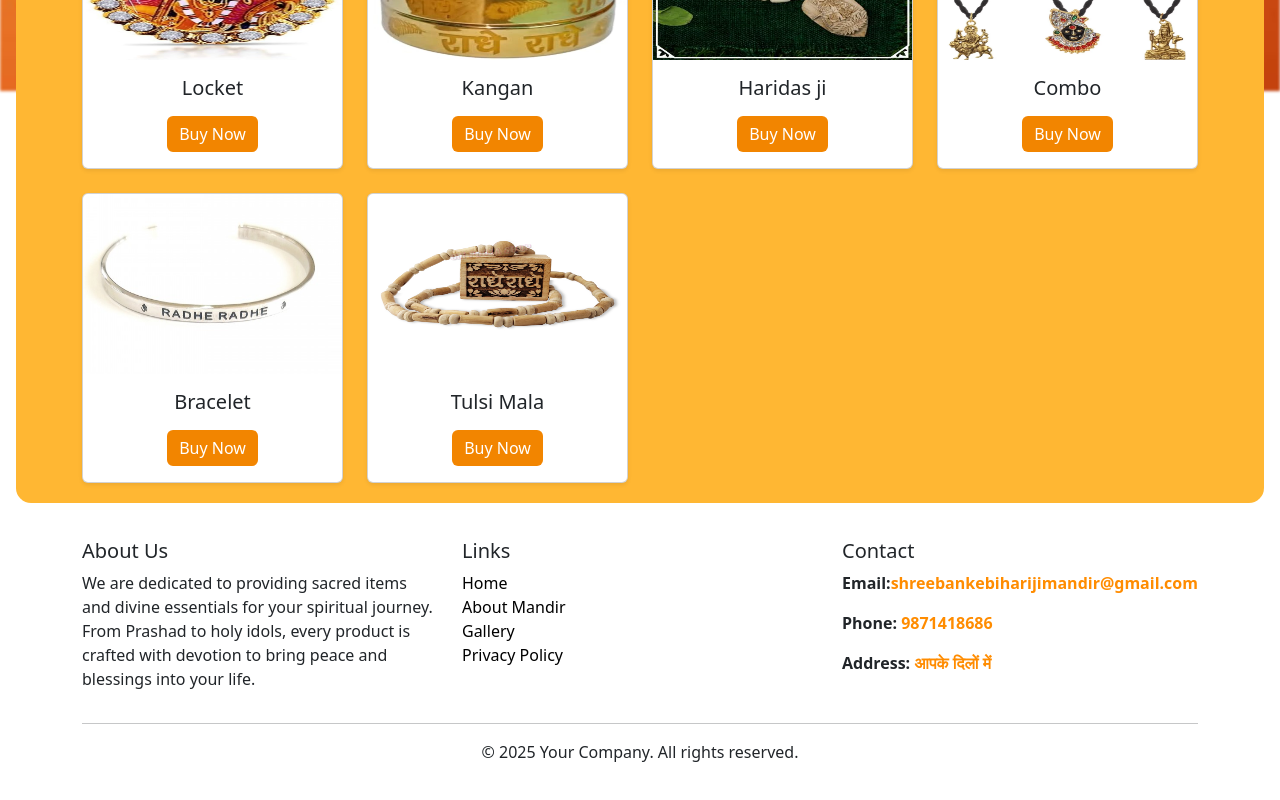
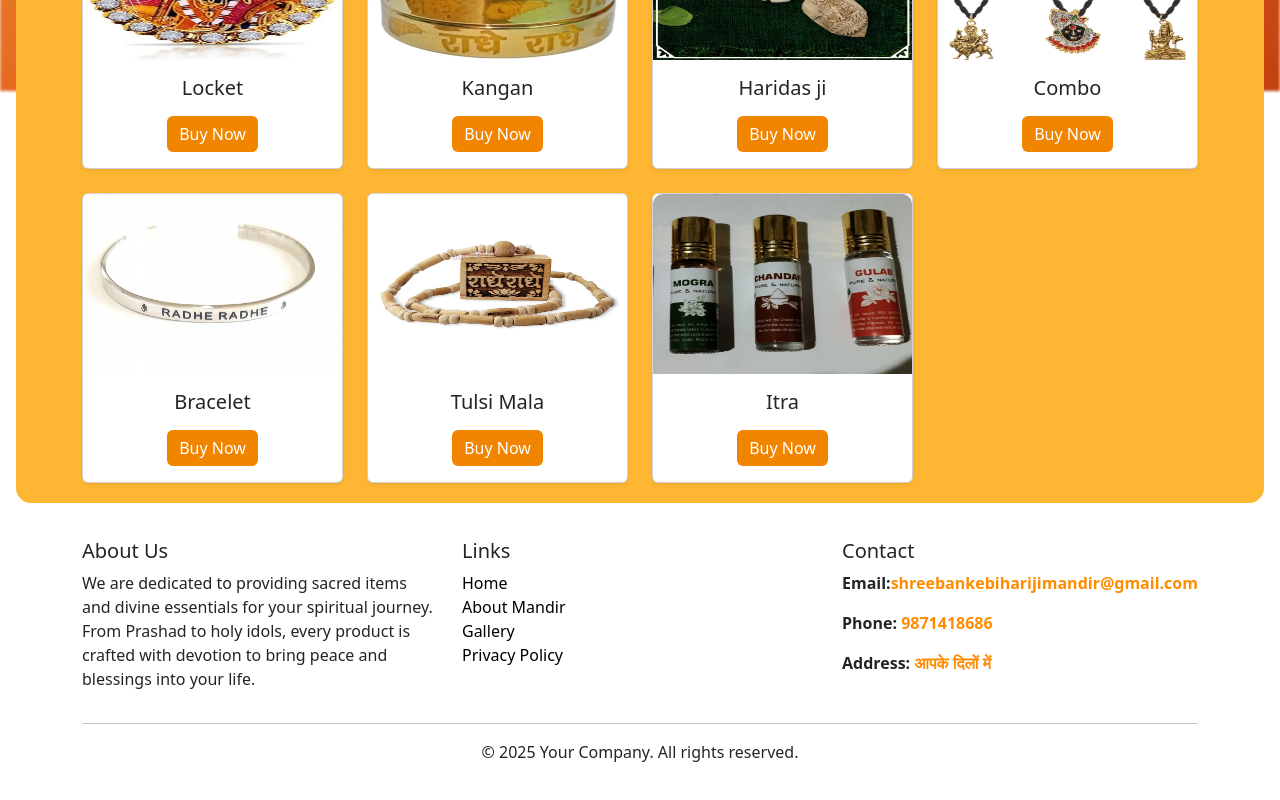
Before and after one commit to AAbhishek1234/Bankebihariwebsite, a React (Create React App) app: page /product/allequipment in a window 1280 px wide. Shown: the part 709-1509 px from the top of the page. Built offline with nearby package versions, Linux system fonts and the light colour scheme.

Commit message:
all link description update

```diff
--- a/src/components/Products.jsx
+++ b/src/components/Products.jsx
@@ -43,7 +43,7 @@ const ProductGrid = () => {
         link: "/product/dress",
       },
       {
-        title: "Chandan Itar ",
+        title: "Daily Uses",
         description: "Fragrant perfumes for rituals.",
         image: "/images/allattribute.webp",
         link: "/product/allequipment",
--- a/src/pages/AllEquipment.jsx
+++ b/src/pages/AllEquipment.jsx
@@ -70,6 +70,12 @@ const AllEquipment = () => {
         image: "/images/tulsimala.jpg",
 
       },
+      {
+        title: "Itra",
+        description: "",
+        image: "/images/itraedit.jpg",
+
+      },
   ];
   const handleBuyNow = (product) => {
     const phoneNumber = "9717024896";
```
Also changed, not shown: public/images/itra.webp (added), public/images/itraedit.jpg (added).
